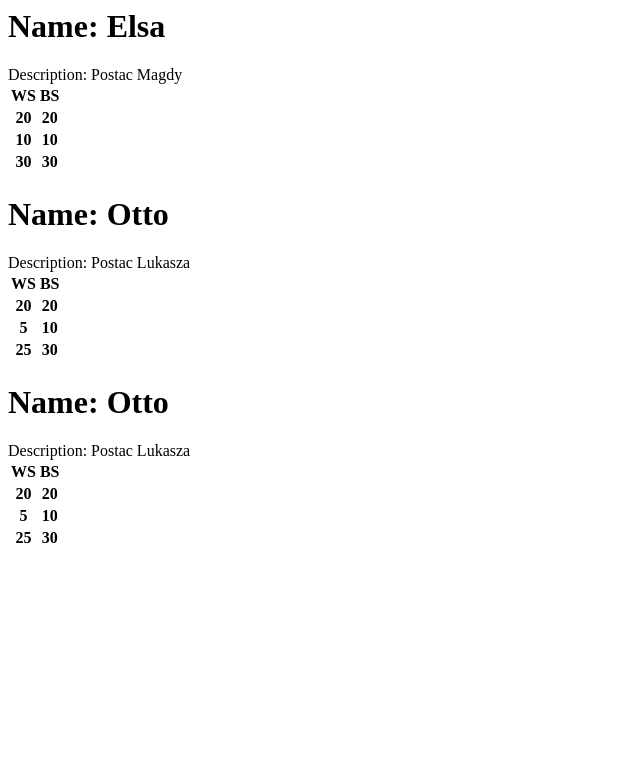
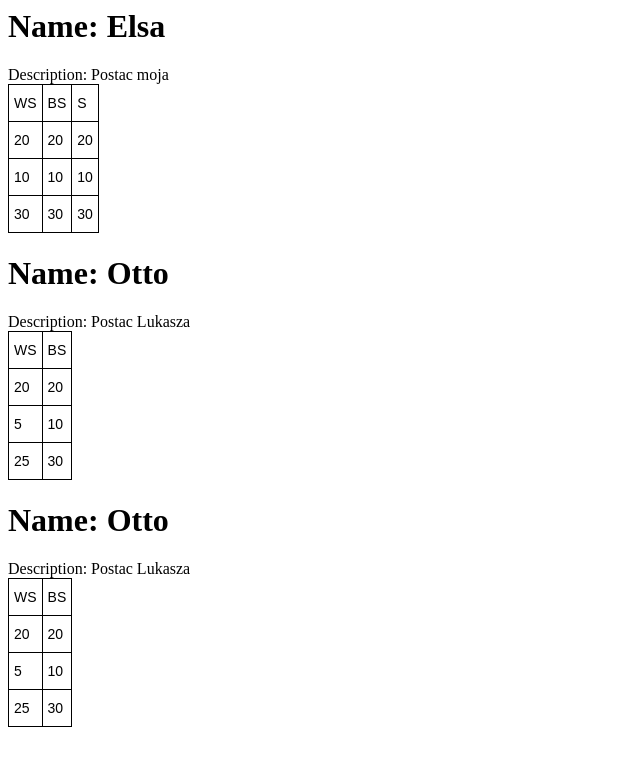
Before and after one commit to hiddenratel/angular-hcdvlt, an Angular app: page / in a window 1280 px wide. Shown: the top 766 px of the page, without its empty margins (0-640 px from the left). Built offline with nearby package versions, Linux system fonts and the light colour scheme.

Commit message:
2 files modified

```diff
--- a/src/app/app.component.ts
+++ b/src/app/app.component.ts
@@ -15,10 +15,11 @@ export class AppComponent  {
   constructor(){
     let firstChar = new Character();
     firstChar.name = "Elsa";
-    firstChar.description = "Postac Magdy";
+    firstChar.description = "Postac moja";
     firstChar.attributes = new Array<Attribute>();
     firstChar.attributes.push(new Attribute("WS",20,10,30))
     firstChar.attributes.push(new Attribute("BS",20,10,30))
+    firstChar.attributes.push(new Attribute("S",20,10,30))
 
     let jakisChar = new Character();
     jakisChar.name = "Otto";
--- a/src/app/char-attr.component.html
+++ b/src/app/char-attr.component.html
@@ -1,4 +1,10 @@
 
+<style type="text/css">
+.tg  {border-collapse:collapse;border-spacing:0;}
+.tg td{font-family:Arial, sans-serif;font-size:14px;padding:10px 5px;border-style:solid;border-width:1px;overflow:hidden;word-break:normal;border-color:black;}
+.tg th{font-family:Arial, sans-serif;font-size:14px;font-weight:normal;padding:10px 5px;border-style:solid;border-width:1px;overflow:hidden;word-break:normal;border-color:black;}
+.tg .tg-0lax{text-align:left;vertical-align:top}
+</style>
 <table *ngIf="attributes" class="tg">
   <tr>
     <th *ngFor="let attribute of attributes" class="tg-0lax">{{attribute.key}}</th>
```
